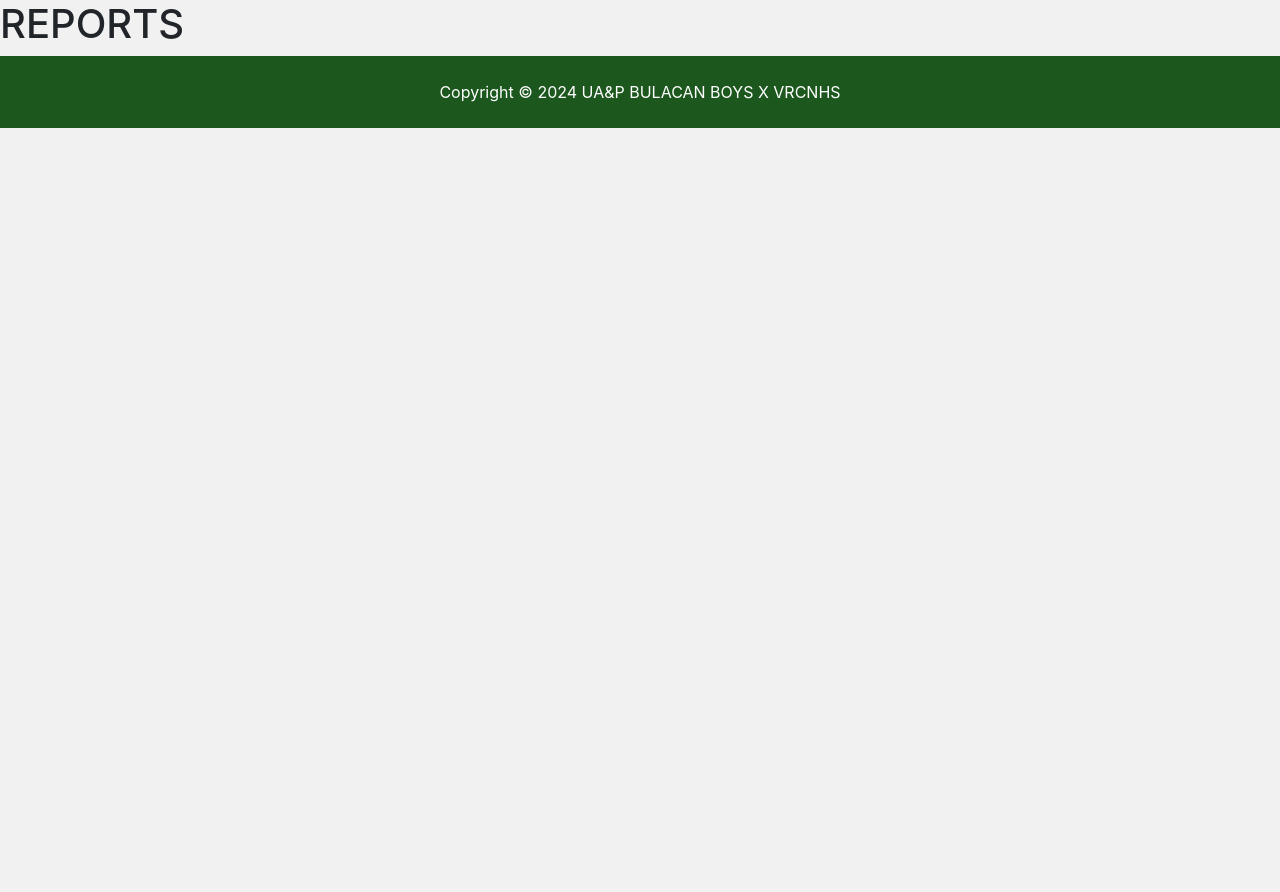
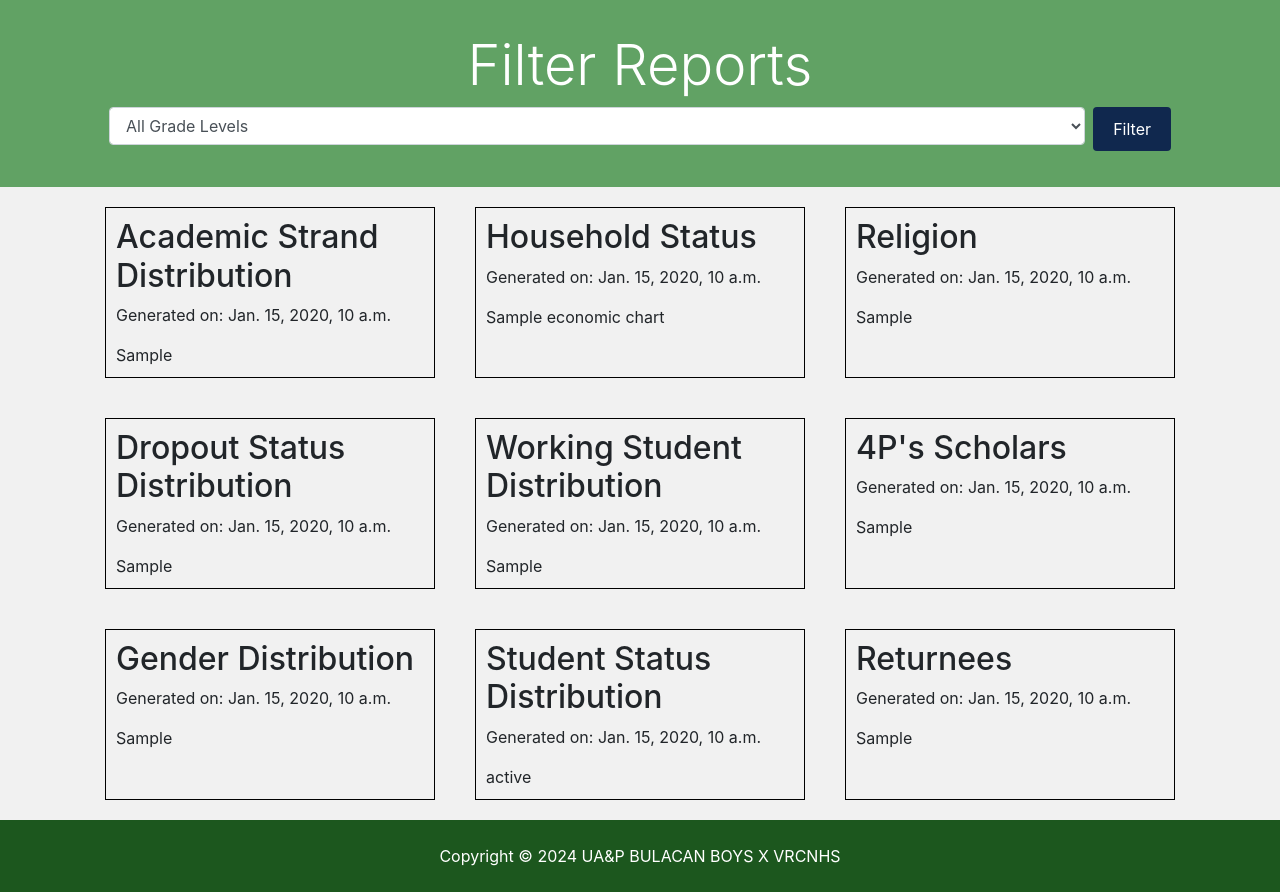
Before and after one commit to Rafafi101/VRCNHS_SIMS, a Django app: template templates/pages/reports.html in a window 1280 px wide. Shown: the part 56-948 px from the top of the page. Before the commit the page ends 184 px from the top, so only its background shows below. Run offline with Django 5.2, Linux system fonts and the light colour scheme; the template is opened without the code that fills it: most values are stand-ins (such as "Sample title", 1, 10 or a date in 2020); some libraries are stand-ins or nearby versions.

Commit message:
reports page now works

```diff
--- a/templates/pages/reports.html
+++ b/templates/pages/reports.html
@@ -5,5 +5,114 @@
 {% block title %} | Reports {% endblock title %}
 
 {% block content %}
-<h1> REPORTS</h1>
+
+    <!-- page head -->
+    <section id="showcase-inner" class="py-2 text-white">
+        <div class="container">
+            <div class="row text-center">
+                <div class="col-md-12">
+                    <div class="overlay p-4">
+                        <div class="filter">
+                            <h1 class="display-4">Filter Reports</h1>
+                            <form method="GET" action="{% url 'reports' %}" class="d-flex w-100" id="filterForm">
+                                <div class="flex-grow-1">
+                                    <select name="gradelevel" id="gradelevelDropdown" class="form-control" value="{{ values.gradelevel }}">
+                                        {% if user_is_teacher %}
+                                            <option value="myclassroom" {% if values.gradelevel == "myclassroom" %}selected{% endif %}>My Classroom</option>
+                                        {% endif %}
+                                        <option value="all" {% if values.gradelevel == "all" %}selected{% endif %}>All Grade Levels</option>
+                                        {% for gradelevel in gradelevels %}
+                                            <option value="{{ gradelevel.id }}" {% if values.gradelevel == gradelevel.id|stringformat:"s" %}selected{% endif %}>
+                                                {{ gradelevel.gradelevel }}
+                                            </option>
+                                        {% endfor %}
+                                    </select>
+                                </div>
+                                <div class="flex-shrink-0 ms-2">
+                                    <button class="btn btn-primary search-button-home" type="submit-search">Filter</button>
+                                </div>
+                            </form>
+                        </div>
+                    </div>
+                </div>
+            </div>
+        </div>
+    </section>
+<div class="container">
+
+    <div class="chart-container">
+        <div class="chart-box">
+            <h2>Academic Strand Distribution</h2>
+            <p>Generated on: {{ current_datetime }}</p>
+            {% autoescape off %}
+            <div id="strand_chart">{{ strand_chart|safe }}</div>
+            {% endautoescape %}
+        </div>
+
+        <div class="chart-box">
+            <h2>Household Status</h2>
+            <p>Generated on: {{ current_datetime }}</p>
+            {% autoescape off %}
+            <div id="economic_chart">{{ economic_chart|safe }}</div>
+            {% endautoescape %}
+        </div>
+
+        <div class="chart-box">
+            <h2>Religion</h2>
+            <p>Generated on: {{ current_datetime }}</p>
+            {% autoescape off %}
+            <div id="religion_chart">{{ religion_chart|safe }}</div>
+            {% endautoescape %}
+        </div>
+
+        <div class="chart-box">
+            <h2>Dropout Status Distribution</h2>
+            <p>Generated on: {{ current_datetime }}</p>
+            {% autoescape off %}
+            <div id="dropout_chart">{{ dropout_chart|safe }}</div>
+            {% endautoescape %}
+        </div>
+
+        <div class="chart-box">
+            <h2>Working Student Distribution</h2>
+            <p>Generated on: {{ current_datetime }}</p>
+            {% autoescape off %}
+            <div id="working_student_chart">{{ working_student_chart|safe }}</div>
+            {% endautoescape %}
+        </div>
+
+        <div class="chart-box">
+            <h2>4P's Scholars</h2>
+            <p>Generated on: {{ current_datetime }}</p>
+            {% autoescape off %}
+            <div id="scholarship_chart">{{ scholarship_chart|safe }}</div>
+            {% endautoescape %}
+        </div>
+
+        <div class="chart-box">
+            <h2>Gender Distribution</h2>
+            <p>Generated on: {{ current_datetime }}</p>
+            {% autoescape off %}
+            <div id="sex_chart">{{ sex_chart|safe }}</div>
+            {% endautoescape %}
+        </div>
+
+        <div class="chart-box">
+            <h2>Student Status Distribution</h2>
+            <p>Generated on: {{ current_datetime }}</p>
+            {% autoescape off %}
+            <div id="status_chart">{{ status_chart|safe }}</div>
+            {% endautoescape %}
+        </div>
+
+        <div class="chart-box">
+            <h2>Returnees</h2>
+            <p>Generated on: {{ current_datetime }}</p>
+            {% autoescape off %}
+            <div id="returnee_chart">{{ returnee_chart|safe }}</div>
+            {% endautoescape %}
+        </div>
+    </div>
+    <script src="https://cdn.plot.ly/plotly-latest.min.js"></script>
+</div>
 {% endblock %}
```
Also changed, not shown: pages/views.py (+80 -10 lines), templates/students/search_student.html (+0 -9 lines).
